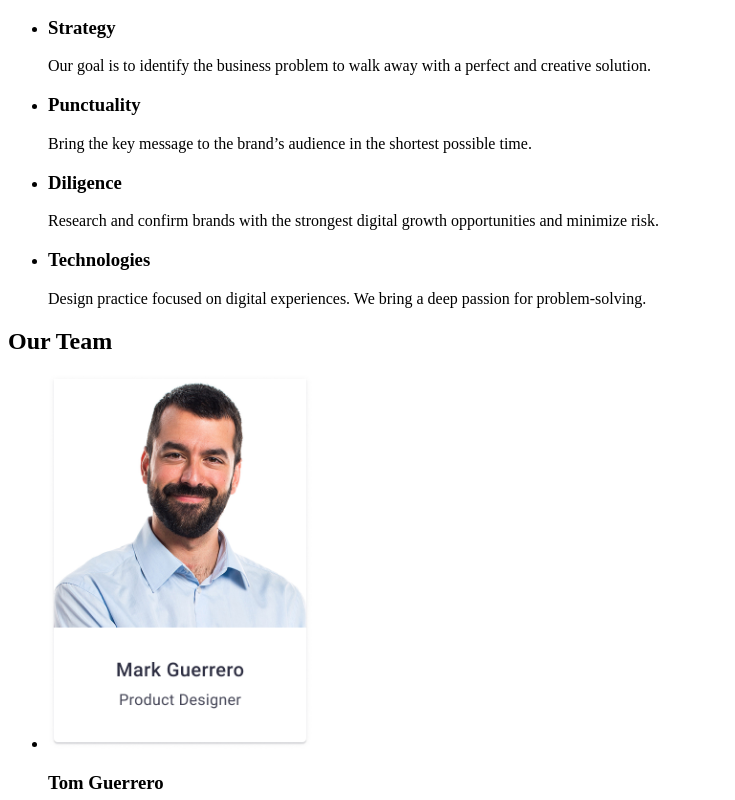
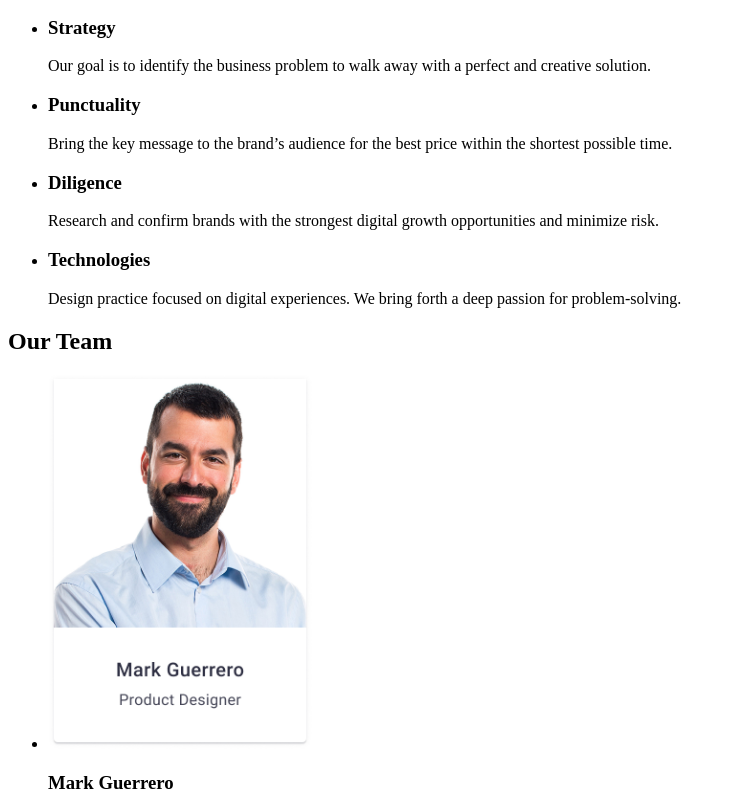
Before and after one commit to mariiaplakhtyna/goit-markup-hw-02, a plain HTML site: page index.html in a window 1280 px wide. Shown: the part 320-1120 px from the top of the page, without its empty margins (0-735 px from the left). Drawn offline with Linux system fonts and the light colour scheme.

Commit message:
Fix: exact texts for Features,email link, team h3

```diff
--- a/index.html
+++ b/index.html
@@ -43,7 +43,7 @@
     </li>
     <li>
       <h3>Punctuality</h3>
-      <p>Bring the key message to the brand’s audience in the shortest possible time.</p>
+      <p>Bring the key message to the brand’s audience for the best price within the shortest possible time.</p>
     </li>
     <li>
       <h3>Diligence</h3>
@@ -51,7 +51,7 @@
     </li>
     <li>
       <h3>Technologies</h3>
-      <p>Design practice focused on digital experiences. We bring a deep passion for problem-solving.</p>
+      <p>Design practice focused on digital experiences. We bring forth a deep passion for problem-solving.</p>
     </li>
   </ul>
 </section>
@@ -60,8 +60,8 @@
     <h2>Our Team</h2>
     <ul>
         <li>
-            <img src="./images/mark-guerrero.jpg" alt="mark Guerrero - Product Designer" width="264">
-       <h3>Tom Guerrero</h3>
+            <img src="./images/mark-guerrero.jpg" alt="Mark Guerrero - Product Designer" width="264">
+       <h3>Mark Guerrero</h3>
        <p>Product Designer</p>
         </li>
         <li>
```
